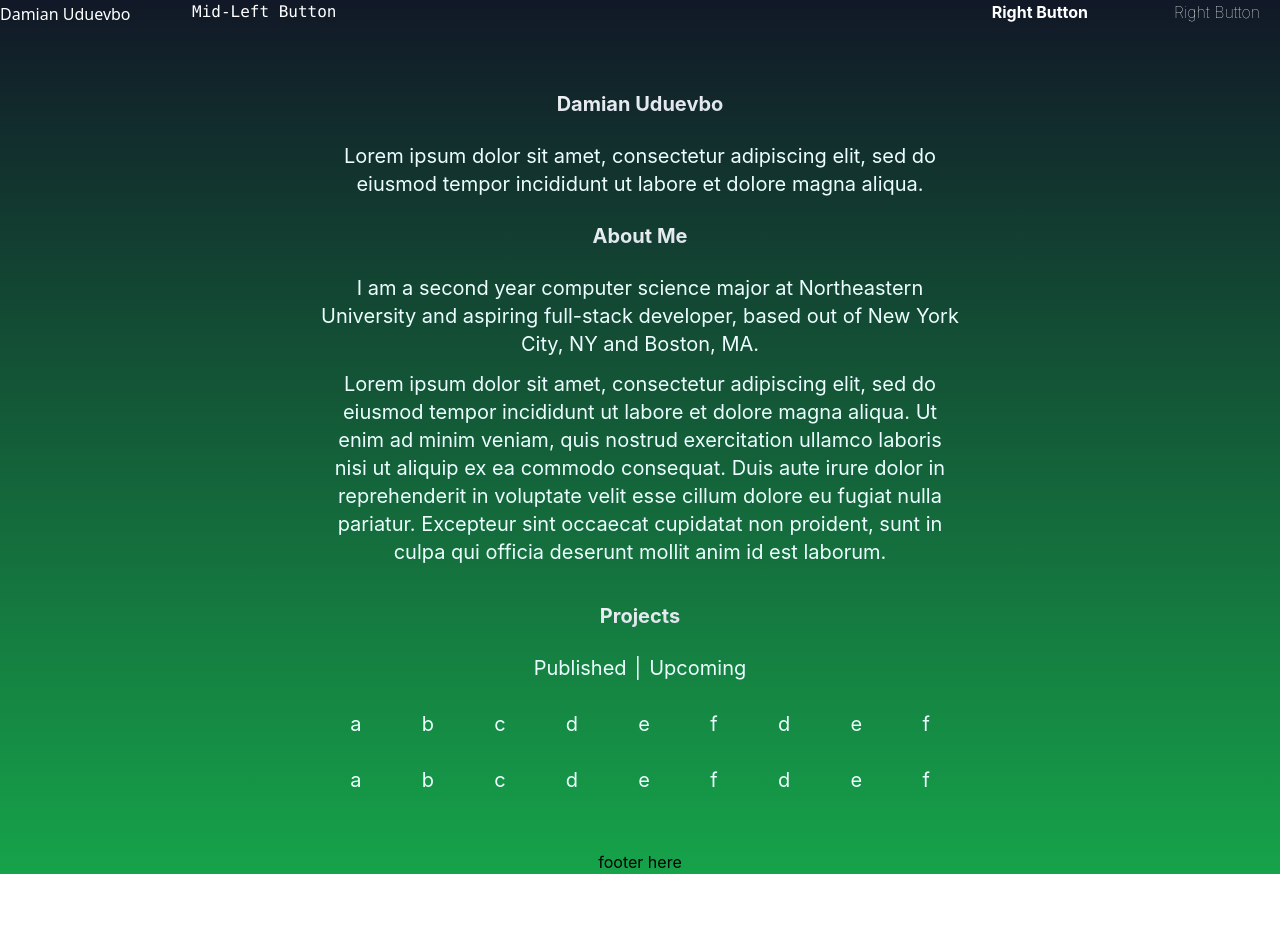
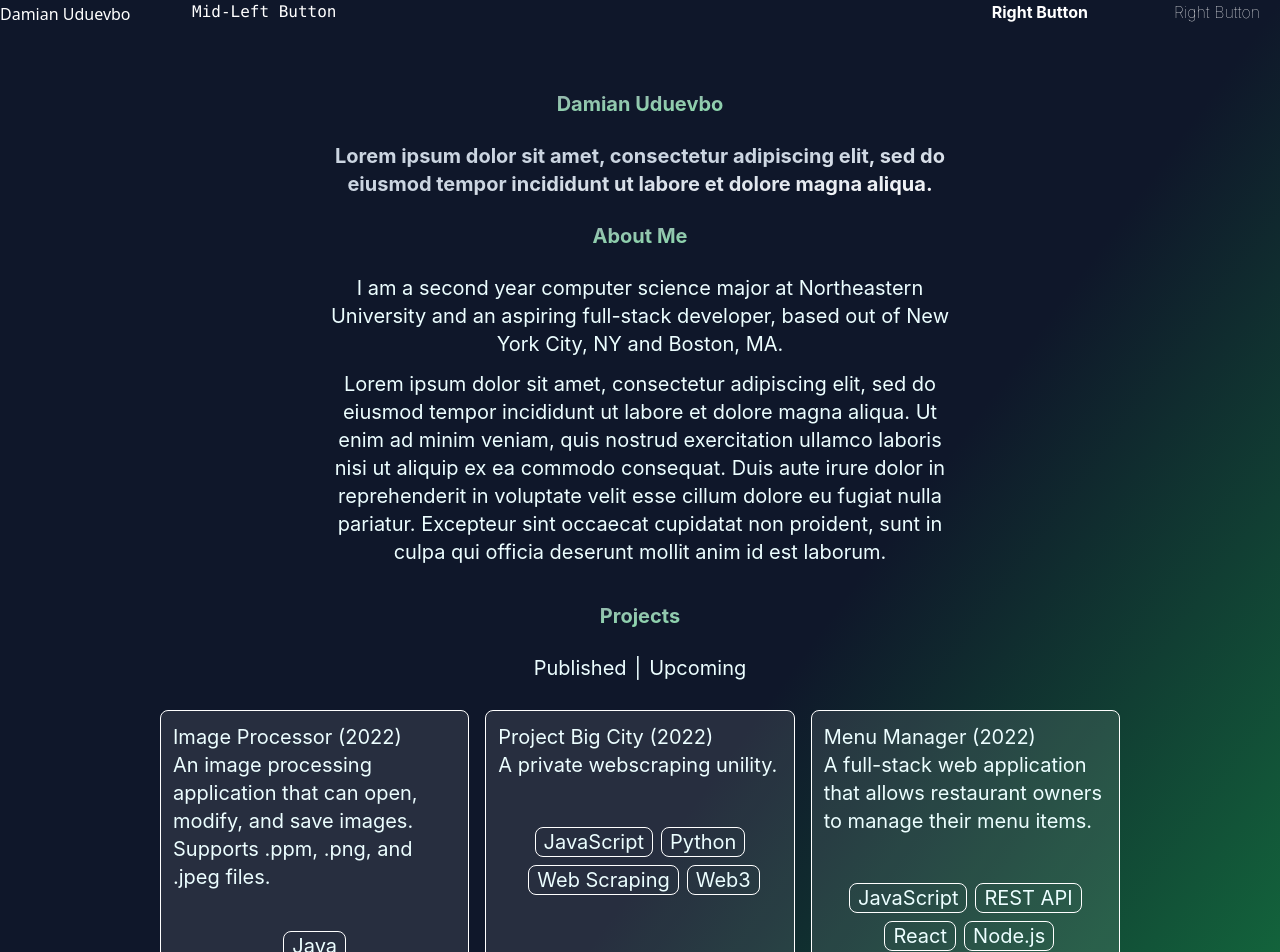
Before and after one commit to DamianUduevbo/new-website, a React (Create React App) app: page / in a window 1280 px wide. Shown: the top 952 px of the page. Before the commit the page ends 874 px from the top, so only its background shows below. Built offline with nearby package versions, Linux system fonts and the light colour scheme.

Commit message:
a lot added

```diff
--- a/src/App.tsx
+++ b/src/App.tsx
@@ -1,32 +1,55 @@
 import './App.css';
-import Grid from './components/Grid';
+import Grid, { GridTile } from './components/Grid';
 import Header from './components/Header';
 import Middle from './components/Middle';
 
 const mainStyle : string = 'relative top-10 align-middle text-center text-cyan-50 w-1/2 left-1/4 text-xl'
 
-//const nameStyle : string = `${mainStyle} font-bold text-7xl text-transparent bg-clip-text bg-gradient-to-br from-white to-slate-300`
-
-
 function App() {
   return (
+
     /*
-    const bubbles : string = 'relative flex'
-    <div className='w-full h-screen bg-cover bg-gradient-to-t to-gray-900 from-green-600 overflow-hidden'>
-      <div className={bubbles}>
-        <span className='relative w-8 h-8 bg-cyan-300 m-1 rounded-full'>
+    <svg className='w-full h-full'  viewBox="0 0 100 100">
+      <Header className='bg-transparent w-auto h-fit sticky top-0 text-white' title='Damian Uduevbo' />
+      <g id="Frame 2" clip-path="url(#clip0_1_4)">
+        <rect width="100" height="100" fill="#191D24"/>
+        <rect id="Rectangle 1" x="1" y="48" width="3" height="3" fill="#D9D9D9"/>
+        <rect id="Rectangle 2" x="45" y="42" width="3" height="3" fill="#D9D9D9"/>
+        <rect id="Rectangle 3" x="90" y="51" width="3" height="3" fill="#D9D9D9"/>
 
-        </span>
-      </div>
-    </div>
+        <g id="Frame 1" filter="url(#filter0_f_1_4)">
+          <rect width="107" height="55" transform="translate(-3 50)" fill="#49A547"/>
+        </g>
+
+        <g id="Frame 3" filter="url(#filter1_f_1_4)">
+          <rect width="111" height="26" transform="translate(-7 -7)" fill="#191D24"/>
+        </g>
+      </g>
+      <defs>
+        <filter id="filter0_f_1_4" x="-7" y="46" width="115" height="63" filterUnits="userSpaceOnUse" color-interpolation-filters="sRGB">
+          <feFlood flood-opacity="0" result="BackgroundImageFix"/>
+          <feBlend mode="normal" in="SourceGraphic" in2="BackgroundImageFix" result="shape"/>
+          <feGaussianBlur stdDeviation="2" result="effect1_foregroundBlur_1_4"/>
+        </filter>
+        <filter id="filter1_f_1_4" x="-11" y="-11" width="119" height="34" filterUnits="userSpaceOnUse" color-interpolation-filters="sRGB">
+          <feFlood flood-opacity="0" result="BackgroundImageFix"/>
+          <feBlend mode="normal" in="SourceGraphic" in2="BackgroundImageFix" result="shape"/>
+          <feGaussianBlur stdDeviation="2" result="effect1_foregroundBlur_1_4"/>
+        </filter>
+        <clipPath id="clip0_1_4">
+          <rect width="100" height="100" fill="white"/>
+        </clipPath>
+      </defs>
+    </svg>
     */
-    <div className=' w-auto h-full bg-cover bg-gradient-to-t to-gray-900 from-green-600 relative'>
+
+    <div className='w-auto h-full bg-gradient-to-tl to-slate-900 via-slate-900 from-green-600 bg-no-repeat '>
       <Header className='bg-transparent w-auto h-fit sticky top-0 text-white' title='Damian Uduevbo' />
 
       <br></br>
 
       <Middle title='Damian Uduevbo'>
-        <div className={mainStyle}>
+        <div className={mainStyle + ` text-4xl font-bold bg-clip-text text-transparent bg-gradient-to-tl to-slate-300 via-slate-300 from-white`}>
           Lorem ipsum dolor sit amet, consectetur adipiscing elit, sed do eiusmod tempor incididunt ut labore et dolore magna aliqua.
         </div>
       </Middle>
@@ -36,7 +59,7 @@
       <Middle title='About Me'>
         <div className={mainStyle}>
           <p className='mb-3'>
-            I am a second year computer science major at Northeastern University and aspiring full-stack developer, based out of New York City, NY and Boston, MA.
+            I am a second year computer science major at Northeastern University and an aspiring full-stack developer, based out of New York City, NY and Boston, MA.
           </p>
           <p className='mb-3'>
             Lorem ipsum dolor sit amet, consectetur adipiscing elit, sed do eiusmod tempor incididunt ut labore et dolore magna aliqua. Ut enim ad minim veniam, quis nostrud exercitation ullamco laboris nisi ut aliquip ex ea commodo consequat. Duis aute irure dolor in reprehenderit in voluptate velit esse cillum dolore eu fugiat nulla pariatur. Excepteur sint occaecat cupidatat non proident, sunt in culpa qui officia deserunt mollit anim id est laborum.
@@ -47,7 +70,7 @@
       <br></br>
 
       <Middle title='Projects'>
-        <div className={mainStyle}>
+        <div className={`relative top-10 align-middle text-center text-cyan-50 w-3/4 ml-auto mr-auto text-xl`}>
           <div>
             <button className='relative -left-2'>Published</button>|
             <button className='relative left-2'>Upcoming</button>
@@ -55,33 +78,27 @@
 
           <br></br>
 
-          <Grid className='relative text-center' rows='3' columns='3' spacing='4'>
-            <div>a</div>
-            <div>b</div>
-            <div>c</div>
+          <Grid rows='2' columns='2' spacing='4' className='relative grid grid-cols-3 grid-flow-row gap-4 group text-left scale-y-100 ease-in-out duration-300'>
+            <GridTile title='Image Processor' year='2022' bubbleTags={['Java', 'Model View Controller', 'Design Patterns', 'Java Swing']}>
+              An image processing application that can open, modify, and save images. Supports .ppm, .png, and .jpeg files.
+            </GridTile>
 
-            <div>d</div>
-            <div>e</div>
-            <div>f</div>
+            <GridTile title='Project Big City' year='2022' bubbleTags={['JavaScript', 'Python', 'Web Scraping', 'Web3']}>
+              A private webscraping unility.
+            </GridTile>
 
-            <div>d</div>
-            <div>e</div>
-            <div>f</div>
+            <GridTile title='Menu Manager' year='2022' bubbleTags={['JavaScript', 'REST API', 'React', 'Node.js', 'MongoDB']}>
+              A full-stack web application that allows restaurant owners to manage their menu items.
+            </GridTile>
+
+            <GridTile title='Bellman Ford GPS' year='2022' bubbleTags={['Lua', 'Roblox', 'Algorithms', 'Pathfinding', 'Game Development']}>
+              After taking an algorithms course at Northeastern University, I wanted to apply what
+              I have learned to a practical scenario. I chose this project because a GPS system was the first thing that came to mind
+              when I first learned about Bellman-Ford, and chose to do this in Roblox since it is fast and
+              easy to build and run a 3D enviroment.
+            </GridTile>
           </Grid>
-          <br></br>
-          <Grid className='relative text-center' rows='3' columns='3' spacing='4'>
-            <div>a</div>
-            <div>b</div>
-            <div>c</div>
 
-            <div>d</div>
-            <div>e</div>
-            <div>f</div>
-
-            <div>d</div>
-            <div>e</div>
-            <div>f</div>
-          </Grid>
         </div>
       </Middle>
 
@@ -90,7 +107,7 @@
       <br></br>
       <br></br>
 
-      <footer className='relative bottom-0 w-auto text-center'>
+      <footer className='relative w-auto text-center mt-auto'>
         <div>
           footer here
         </div>
--- a/src/components/Grid.tsx
+++ b/src/components/Grid.tsx
@@ -1,18 +1,68 @@
 import React, { ReactElement, ReactNode } from 'react'
 
 export interface IProps {
-    rows : string
-    columns : string
-    spacing? : string
-    useDefaultClass?: boolean
-    className?: string
-    children?: any[] | ReactElement<any, any> | ReactNode | ReactNode[]
+  rows: string
+  columns: string
+  spacing?: string
+  useDefaultClass?: boolean
+  className?: string | undefined
+  children?: any | any[] | ReactElement<any, any> | ReactNode | ReactNode[] | (() => JSX.Element[]) | undefined
 }
 
-const Grid = (props : IProps) => {
+/*
+export interface IGridProps extends IProps {
+  rows : string
+  columns : string
+  spacing? : string
+}
+
+export interface IGridTileProps extends IProps {
+  rows : string
+  columns : string
+  spacing? : string
+}
+
+${props.spacing !== undefined ? props.spacing : '4'}`}
+*/
+
+const Grid = (props: IProps) => {
+  //const cn = `relative text-center h-2/5 grid grid-rows-${props.rows} grid-cols-${props.columns} grid-flow-col gap-4`
+  // `${props.className} grid grid-rows-${props.rows} grid-cols-${props.columns} grid-flow-col gap-4`
+
   return (
-    <div className={`${props.className} grid grid-rows-${props.rows} grid-cols-${props.columns} grid-flow-col gap-${props.spacing !== undefined ? props.spacing : '4'}`}>
-        {props.children}
+    <div className={props.className}>
+      {props.children}
+    </div>
+  )
+}
+
+export interface IGridTileProps {
+  title : string
+  year? : string
+  className? : string
+  children : string
+  bubbleTags? : string[]
+}
+
+export const GridTile = (props: IGridTileProps) => {
+  const children : any = []
+
+  props.bubbleTags?.forEach(v => {
+    children.push(
+      <button className='box-content px-2 border border-white rounded-lg group-hover/g1:bg-white group-hover/g1:border-black group-hover/g1:bg-opacity-0 group-hover/g1:text-black '>
+        {v}
+      </button>
+    )})
+
+  return (
+    <div className={`group/g1 p-3 rounded-lg h-full  border border-white bg-white bg-opacity-10
+          hover:rounded hover:border-black hover:text-black hover:bg-white hover:bg-opacity-90 hover:scale-105 ease-in-out duration-300 `}>
+      {props.title} (<text>{props.year}</text>)
+      <p>{props.children}</p>
+
+      <div className='mt-10 space-x-2 text-center space-y-2 '>
+        {children}
+      </div>
     </div>
   )
 }
--- a/src/components/Middle.tsx
+++ b/src/components/Middle.tsx
@@ -8,13 +8,14 @@
 }
 
 const mainStyle : string = 'relative top-10 align-middle text-center w-1/2 left-1/4 text-xl'
-const nameStyle : string = `${mainStyle} font-bold text-7xl text-transparent bg-clip-text bg-gradient-to-br from-white to-slate-300`
+const nameStyle : string = `${mainStyle} font-bold text-7xl text-transparent bg-clip-text bg-gradient-to-br from-gray-400 to-green-300`
 
 const Middle = (props : IProps) => {
   return (
     <div>
         <div className={nameStyle}>{props.title}</div>
         <br></br>
+
         {props.children}
     </div>
   )
--- /dev/null
+++ b/src/components/Tile.tsx
@@ -0,0 +1,9 @@
+import React from 'react'
+
+const Tile = () => {
+  return (
+    <div>Title</div>
+  )
+}
+
+export default Tile
--- a/tailwind.config.js
+++ b/tailwind.config.js
@@ -3,8 +3,13 @@
   content: [
     "./src/**/*.{js,jsx,ts,tsx}",
   ],
+  mode: "jit",
   theme: {
-    extend: {},
+    extend: {
+      backgroundImage: {
+        'hero-pattern': "url('../squareBg.svg')",
+      },
+    },
   },
   plugins: [],
 }
```
Also changed, not shown: squareBg.svg (added), src/Frame 2 (1).svg (added).
